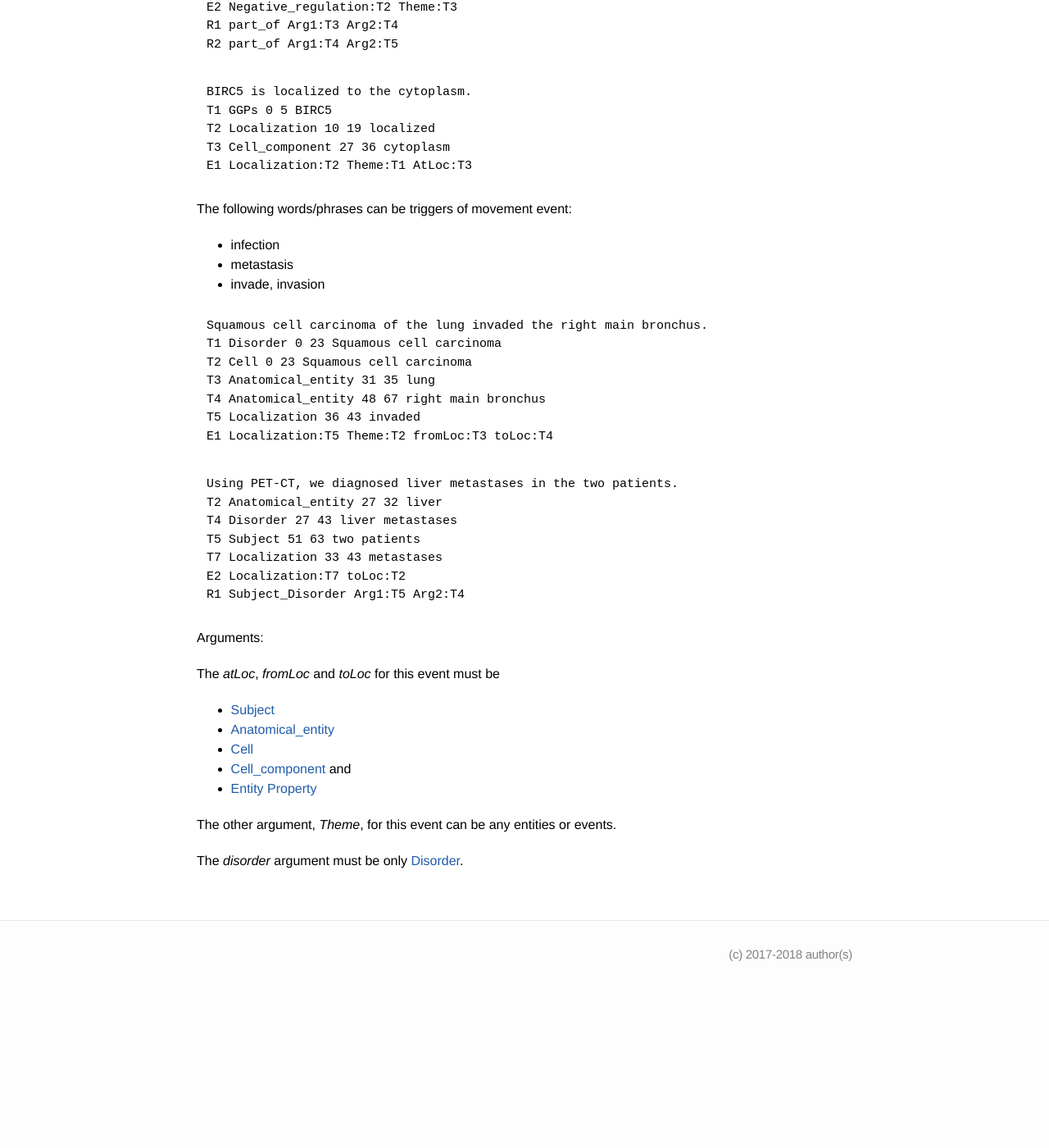
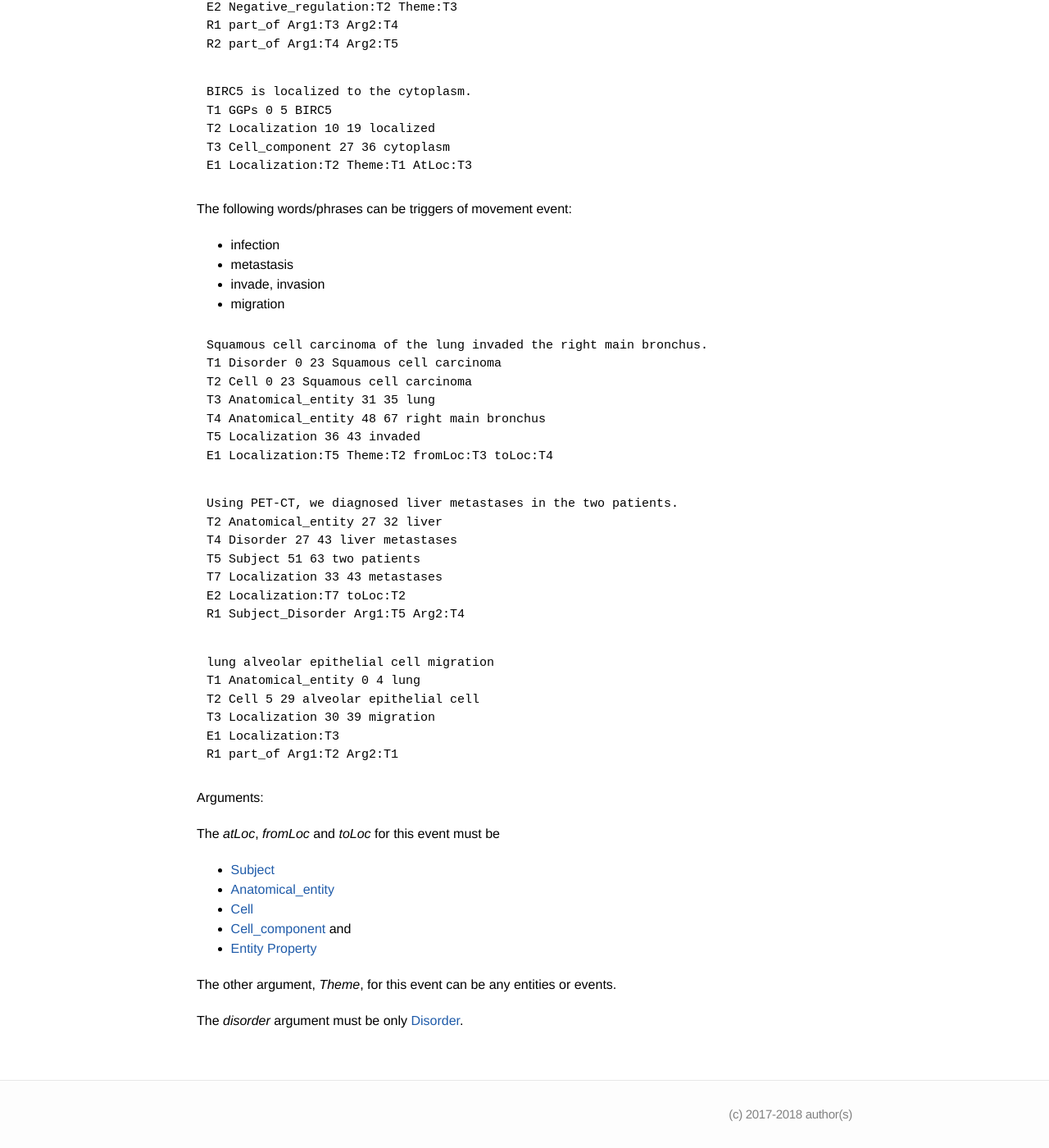
Before and after one commit to ezcatdb/molbiol_lung_corpus-guidelines, a Jekyll site: the page built from _event/Localization.md, in a window 1280 px wide and 1400 px high, scrolled down 535 px. Shown: the whole window at 82% size. Built offline with Jekyll 4.4.1, drawn with Linux system fonts in a browser that asks for light colours; before the commit the page ends 1740 px from its top, so only the background shows below that.

Commit message:
included sample sentence in _event/Localization.md
for cell migration

```diff
--- a/_event/Localization.md
+++ b/_event/Localization.md
@@ -40,6 +40,7 @@ The following words/phrases can be triggers of movement event:
 - infection
 - metastasis
 - invade, invasion
+- migration
 
 ~~~ ann
 Squamous cell carcinoma of the lung invaded the right main bronchus.
@@ -58,6 +59,14 @@ T5 Subject 51 63 two patients
 T7 Localization 33 43 metastases
 E2 Localization:T7 toLoc:T2
 R1 Subject_Disorder Arg1:T5 Arg2:T4
+~~~
+~~~ ann
+lung alveolar epithelial cell migration
+T1 Anatomical_entity 0 4 lung
+T2 Cell 5 29 alveolar epithelial cell
+T3 Localization 30 39 migration
+E1 Localization:T3
+R1 part_of Arg1:T2 Arg2:T1
 ~~~
 
 Arguments:
```
